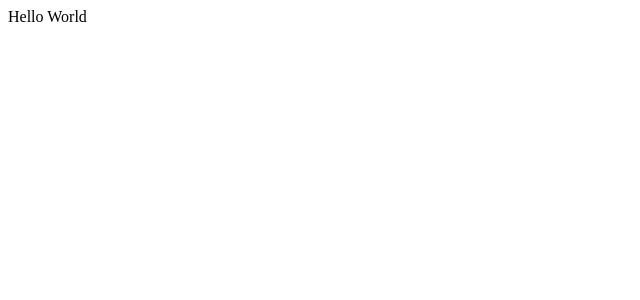
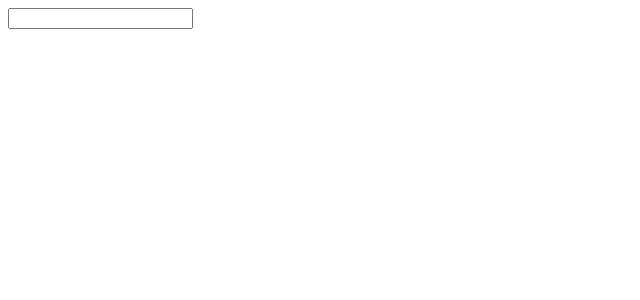
Before and after one commit to EliasFl/mytube, a React (Create React App) app: page / in a window 1280 px wide. Shown: the top 300 px of the page, without its empty margins (0-640 px from the left). Built offline with nearby package versions, Linux system fonts and the light colour scheme.

Commit message:
Created the SearchBar component and integrated to the page

```diff
--- a/src/components/App.js
+++ b/src/components/App.js
@@ -1,10 +1,12 @@
 import React, { Component } from 'react';
+
+import SearchBar from './SearchBar';
 
 class App extends Component {
   render() {
     return (
       <div>
-        Hello World
+        <SearchBar />
       </div>
     );
   }
--- /dev/null
+++ b/src/components/SearchBar.js
@@ -0,0 +1,30 @@
+import React, { Component } from 'react';
+
+class SearchBar extends Component {
+  state = {
+    term: '',
+  }
+
+  handleChange = (event) => {
+    this.changeTerm(event.target.value);
+  }
+
+  changeTerm = (newTerm) => {
+    this.setState({
+      term: newTerm,
+    });
+  }
+
+  render() {
+    return (
+      <div className="search-bar">
+        <input
+          value={this.state.term}
+          onChange={this.handleChange}
+        />
+      </div>
+    );
+  }
+}
+
+export default SearchBar;
```
